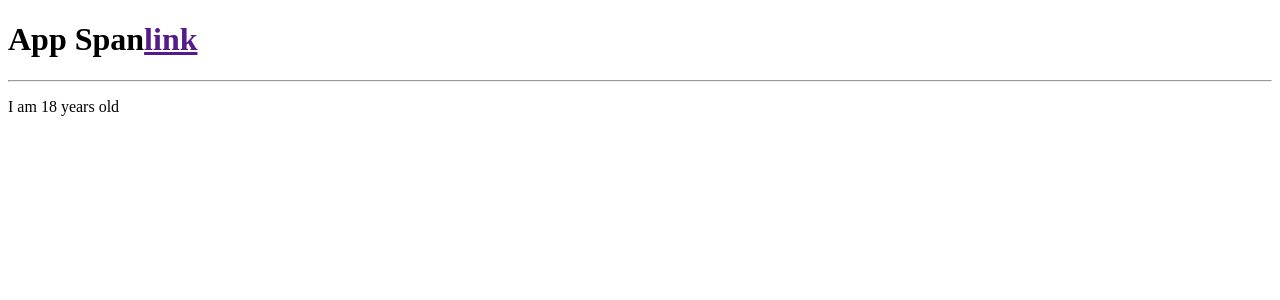
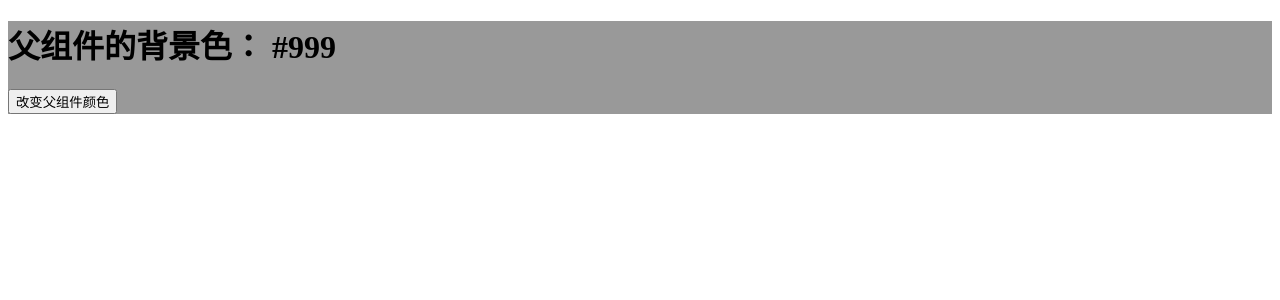
Before and after one commit to LucianoKlein/react-backend-mgmtsystem, a React app: page / in a window 1280 px wide. Shown: the top 300 px of the page. Built offline with nearby package versions, Linux system fonts and the light colour scheme.

Commit message:
父子组件传值

```diff
--- a/src/app.jsx
+++ b/src/app.jsx
@@ -1,39 +1,50 @@
 import React from 'react';
 import ReactDOM from 'react-dom';
 
-class Component extends React.Component {
+class Child extends React.Component {
     constructor(props) {
         super(props);
-        this.state = {
-            age: 18
-        }
     }
+    handleClick(e) {
+        this.props.changeColor('red');
+    }
+
     render() {
         return (
             <div>
-                <p>I am {this.state.age} years old</p>
+                <h1>父组件的背景色： {this.props.bgColor}</h1>
+                <button onClick={(e) => {this.handleClick(e)}}>改变父组件颜色</button>
             </div>
         );
     }
 }
-class Title extends React.Component {
+
+class Father extends React.Component {
     constructor(props) {
         super(props);
+        this.state = {
+            bgColor: "#999"
+        }
+    }
+    onBgColorChange(color) {
+        this.setState({
+            bgColor: color
+        })
     }
     render(props) {
-        return <h1>{this.props.children}</h1>
+        return (
+            <div style={{background: this.state.bgColor}}>
+                <Child bgColor={this.state.bgColor} changeColor={(color)=>{this.onBgColorChange(color)}}/>
+            </div>
+        )
     }
 }
+
 class App extends React.Component {
     render() {
         return (
-            <div className="">
-                 <Title>
-                     <span>App Span</span>
-                     <a href="">link</a>
-                 </Title>
-                 <hr/>
-                 <Component/>
+            <div>
+                <Father/>
             </div>
         );
     }
```
